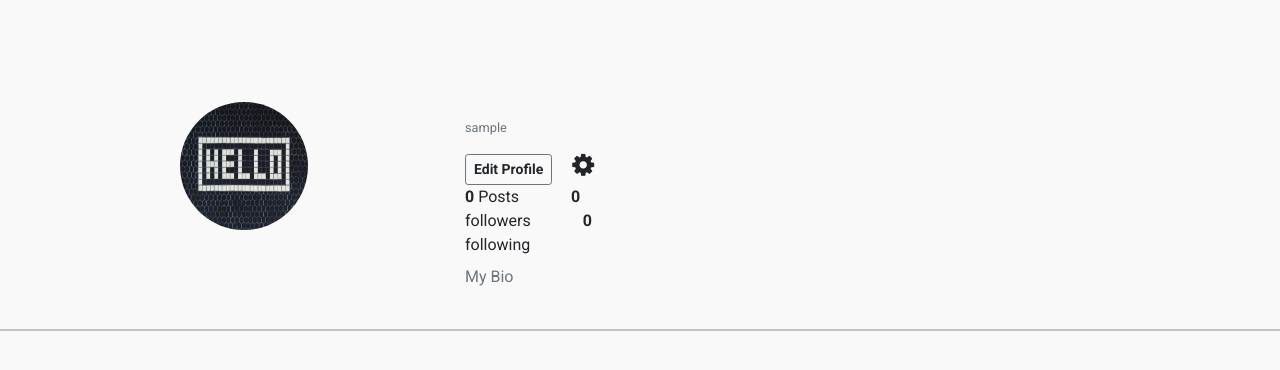
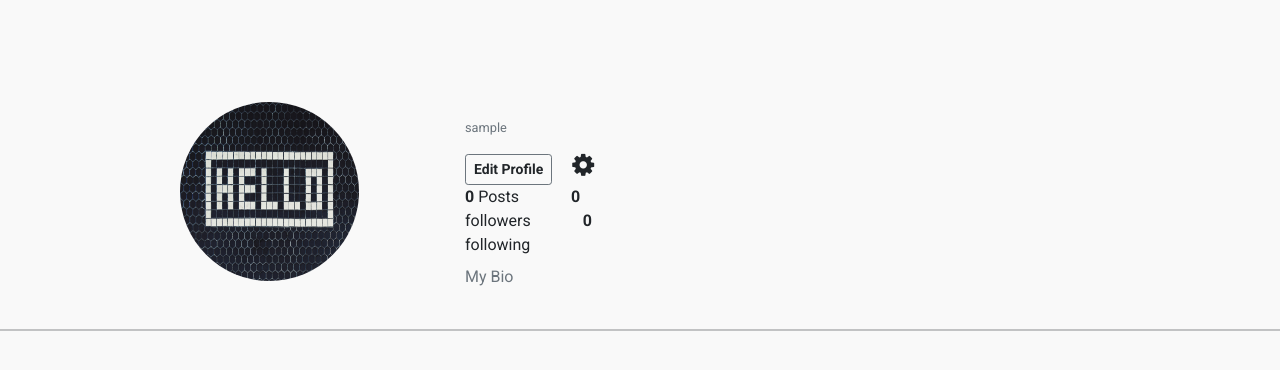
Before and after one commit to JoyChristine/Instagram, a Django app: a page that uses app/templates/app/base.html in a window 1280 px wide. Shown: the part 58-428 px from the top of the page. Run offline with Django 4.2, Linux system fonts and the light colour scheme; the visitor is signed in with stand-in values (Sample User, id 1); data comes from the database, SQL or seed files in the repository; data that the repository does not hold is empty; some libraries are stand-ins or nearby versions.

Commit message:
style profile

```diff
--- a/static/css/style.css
+++ b/static/css/style.css
@@ -141,8 +141,8 @@ body{
     margin-top:3%;
 }
 .account-img {
-    height: 10vw;
-    width: 10vw;
+    height: 14vw;
+    width: 14vw;
 }
 
 .user-img {
```
